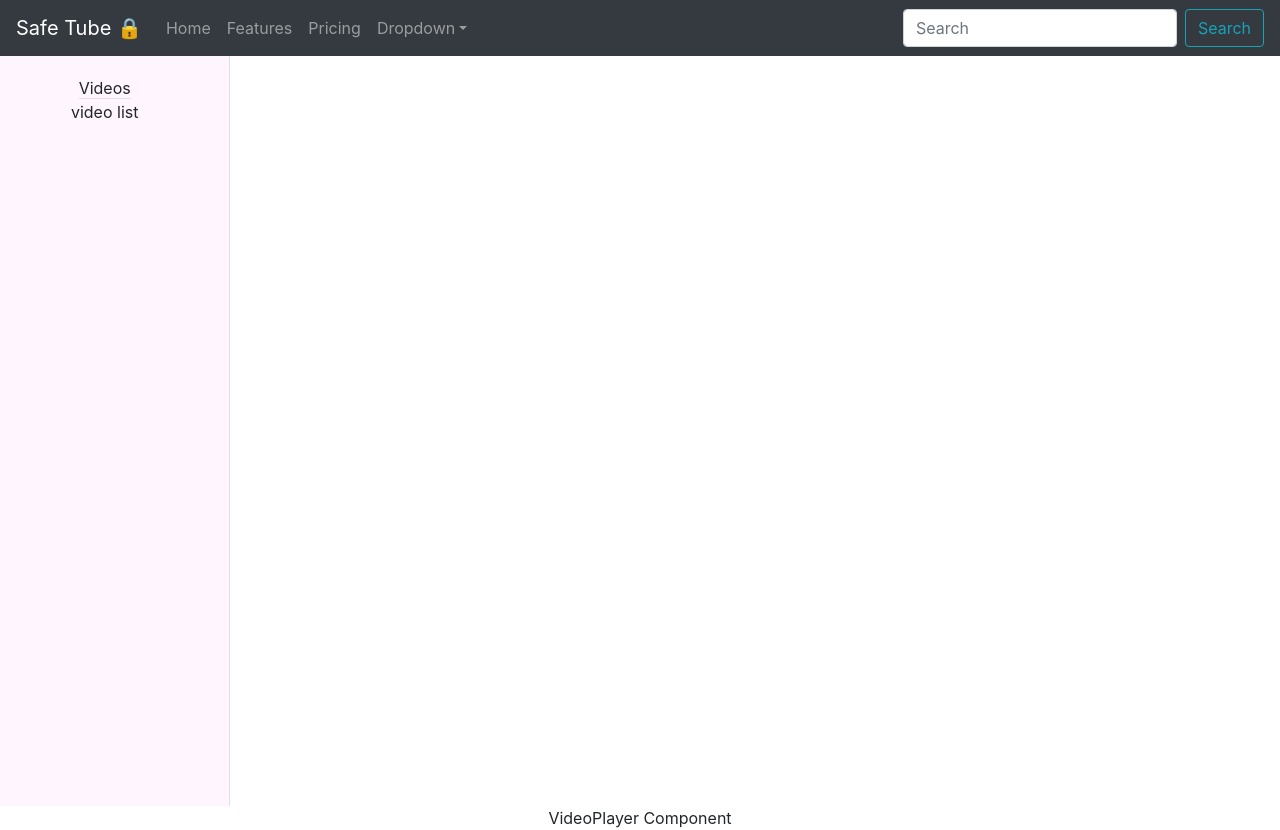
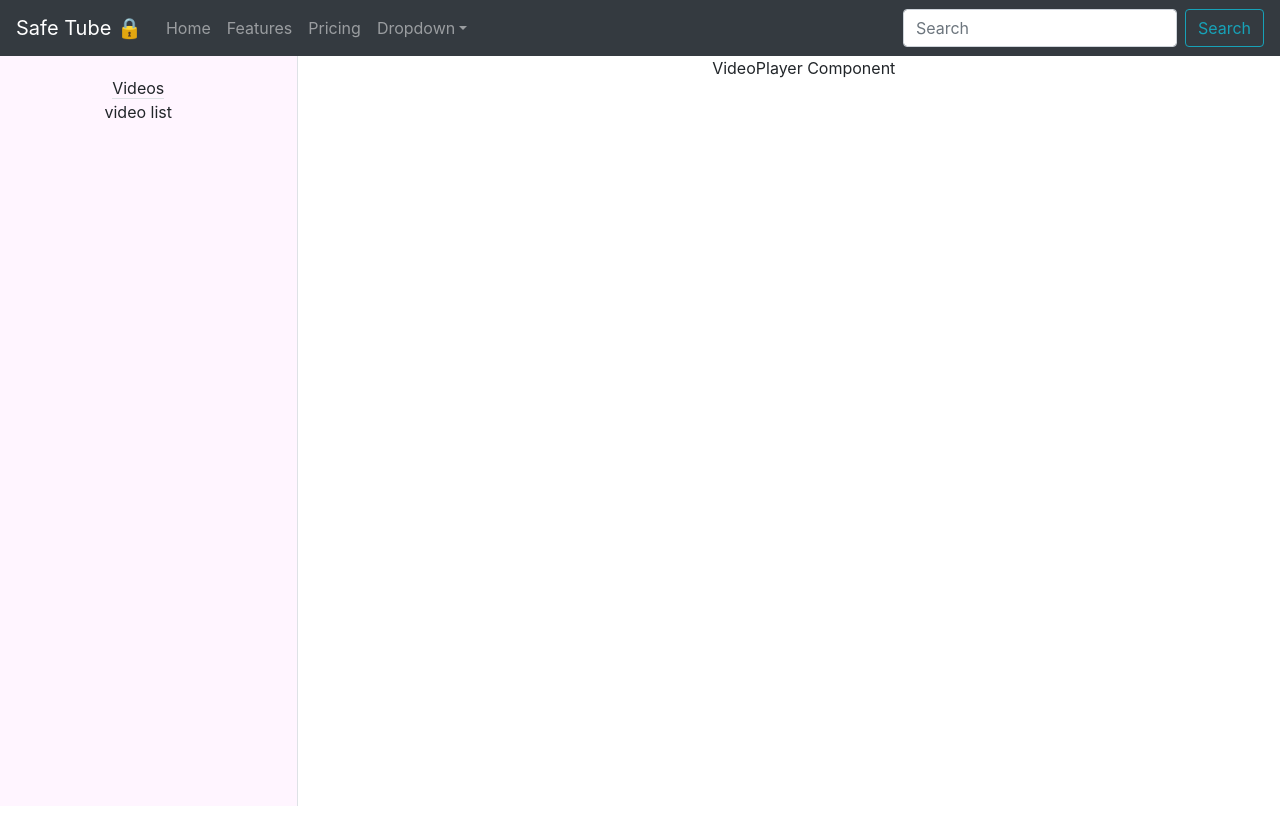
Before and after one commit to yoni-g/safe-tube, a React (Create React App) app: page / in a window 1280 px wide. After the commit the page ends 806 px from the top, so only its background shows below. Built offline with nearby package versions, Linux system fonts and the light colour scheme.

Commit message:
fixed app main layout

```diff
--- a/src/App.tsx
+++ b/src/App.tsx
@@ -14,8 +14,11 @@ function App() {
   return (
 	  <div className="App">
       <NavBar/>
+      <div className="row">
+        <div className="col">
           <SideMenu />
-      <div className="app-body">
+        </div>
+        <div className="col-9">
           <Switch>
             <Route path="/about">
               <About />
@@ -29,6 +32,7 @@ function App() {
               <VideoPlayer/>
             </Route>
           </Switch>
+        </div>
       </div>
       {/* <header className="App-header">
         <Counter />
--- a/src/components/VideoPlayer/VideoPlayer.tsx
+++ b/src/components/VideoPlayer/VideoPlayer.tsx
@@ -2,7 +2,7 @@ import React from 'react';
 import './VideoPlayer.scss';
 
 const VideoPlayer: React.FC = () => (
-  <div className="VideoPlayer" data-testid="VideoPlayer">
+  <div className="VideoPlayer align-self-center" data-testid="VideoPlayer">
     VideoPlayer Component
   </div>
 );
--- a/src/containers/SideMenu/SideMenu.scss
+++ b/src/containers/SideMenu/SideMenu.scss
@@ -1,5 +1,4 @@
 .SideMenu {
-    width: 18%;
     // height: 100%;
     // border: 1px black solid;
     background-color: #fff5ff;
```
Also changed, not shown: src/App.css (+8 -0 lines). Lines whose indentation alone changed are shown as unchanged.
